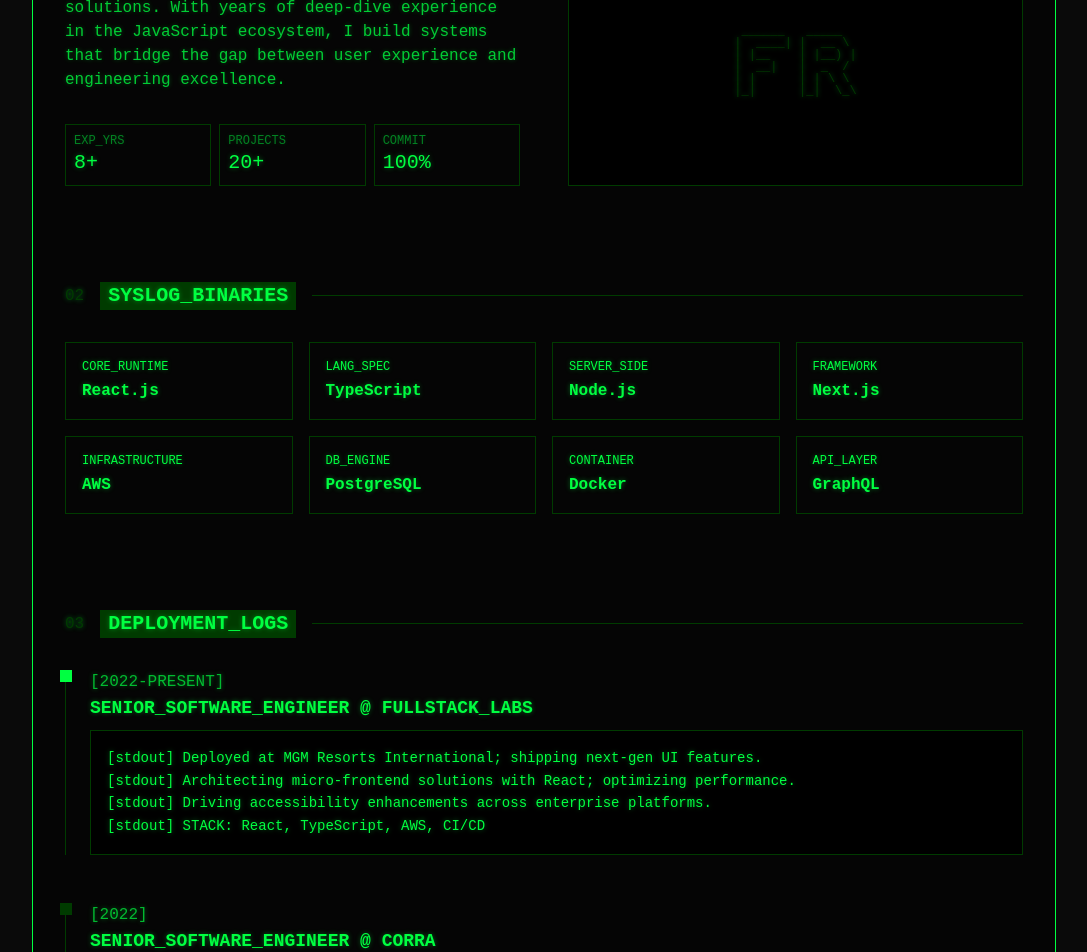
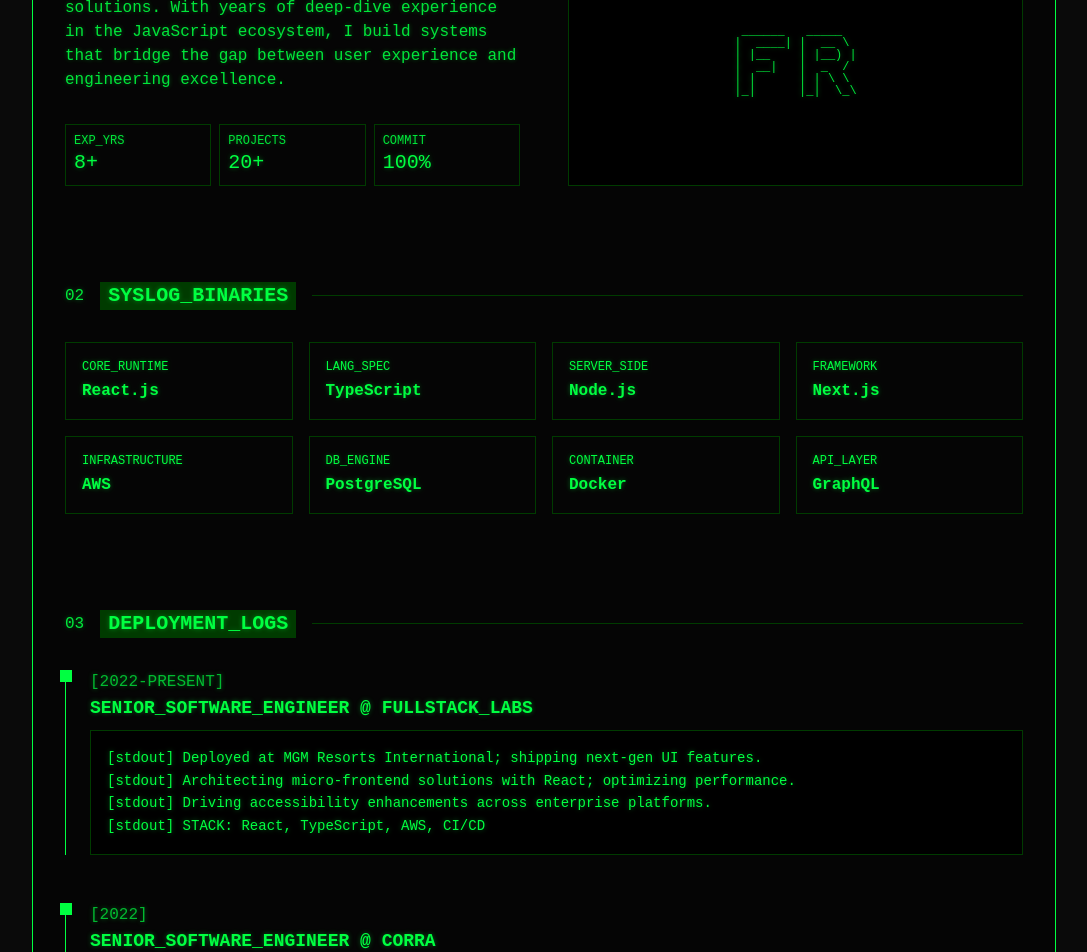
Before and after one commit to franjorub/franjorub.github.io, a website built with Vite: page index.html in a window 1280 px wide. Shown: the part 820-1772 px from the top of the page, without its empty margins (96-1183 px from the left). Built offline with nearby package versions, Linux system fonts and the light colour scheme.

Commit message:
refactor: migrate structure to web components and update styles

```diff
--- a/src/components/fr-about.js
+++ b/src/components/fr-about.js
@@ -10,28 +10,28 @@ class FrAbout extends HTMLElement {
         <fr-section-header number="01" title="READ_ME.md"></fr-section-header>
         <div class="grid grid-cols-1 md:grid-cols-2 gap-12">
           <div class="space-y-4">
-            <p class="opacity-80">
+            <p class="opacity-90">
               I am a proactive problem solver and mentor specializing in architecting scalable solutions.
               With years of deep-dive experience in the JavaScript ecosystem, I build systems that bridge
               the gap between user experience and engineering excellence.
             </p>
             <div class="pt-4 grid grid-cols-1 sm:grid-cols-3 gap-2">
-              <div class="border border-terminal-dim p-2">
-                <div class="text-xs opacity-50">EXP_YRS</div>
+              <div class="border border-terminal-dim p-2 hover:border-terminal-green transition-colors group">
+                <div class="text-xs opacity-90 group-hover:text-terminal-green">EXP_YRS</div>
                 <div class="text-xl">8+</div>
               </div>
-              <div class="border border-terminal-dim p-2">
-                <div class="text-xs opacity-50">PROJECTS</div>
+              <div class="border border-terminal-dim p-2 hover:border-terminal-green transition-colors group">
+                <div class="text-xs opacity-90 group-hover:text-terminal-green">PROJECTS</div>
                 <div class="text-xl">20+</div>
               </div>
-              <div class="border border-terminal-dim p-2">
-                <div class="text-xs opacity-50">COMMIT</div>
+              <div class="border border-terminal-dim p-2 hover:border-terminal-green transition-colors group">
+                <div class="text-xs opacity-90 group-hover:text-terminal-green">COMMIT</div>
                 <div class="text-xl">100%</div>
               </div>
             </div>
           </div>
           <div class="border border-terminal-dim p-4 flex items-center justify-center bg-black">
-            <pre class="text-[10px] md:text-xs text-terminal-dim leading-none"> ______   _____
+            <pre class="text-[10px] md:text-xs text-terminal-green/90 leading-none"> ______   _____
 |  ____| |  __ \\
 | |__    | |__) |
 |  __|   |  _  /
--- a/src/components/fr-contact.js
+++ b/src/components/fr-contact.js
@@ -7,7 +7,7 @@ class FrContact extends HTMLElement {
       <section class="scroll-mt-20 border border-terminal-green p-8 bg-terminal-green/5" id="contact">
         <div class="text-center max-w-2xl mx-auto">
           <h2 class="text-2xl font-bold mb-4">INIT_CONNECTION_PROTOCOL</h2>
-          <p class="mb-8 opacity-80">Currently accepting new project inquiries. Connection lines are open via the following secure channels:</p>
+          <p class="mb-8 opacity-90">Currently accepting new project inquiries. Connection lines are open via the following secure channels:</p>
           <div class="flex flex-col gap-4 items-center">
             <a class="text-lg border-b border-terminal-green hover:bg-terminal-green hover:text-terminal-bg transition-all px-4" href="mailto:franjorub@gmail.com">franjorub@gmail.com</a>
             <div class="flex gap-8 mt-4">
--- a/src/components/fr-experience.js
+++ b/src/components/fr-experience.js
@@ -85,8 +85,8 @@ class FrExperience extends HTMLElement {
     const experienceItems = this.experiences
       .map(
         (exp) => `
-        <div class="relative pl-6 border-l border-terminal-dim">
-          <div class="absolute -left-1.5 top-0 w-3 h-3 ${exp.isActive ? 'bg-terminal-green' : 'bg-terminal-dim'}"></div>
+        <div class="timeline-item relative pl-6 border-l border-terminal-dim transition-colors duration-300">
+          <div class="timeline-marker absolute -left-1.5 top-0 w-3 h-3 bg-terminal-dim transition-colors duration-300 shadow-none"></div>
           <div class="mb-2">
             <span class="text-terminal-green/70">[${exp.period}]</span>
             <h3 class="text-lg font-bold">${exp.title}</h3>
@@ -107,6 +107,73 @@ class FrExperience extends HTMLElement {
         </div>
       </section>
     `;
+
+    this.setupIntersectionObserver();
+  }
+
+  setupIntersectionObserver() {
+    const options = {
+      root: null,
+      rootMargin: '-20% 0px -20% 0px', // Trigger when element is near center/viewport
+      threshold: 0
+    };
+
+    const observer = new IntersectionObserver((entries) => {
+      entries.forEach((entry) => {
+        const target = entry.target;
+        const marker = target.querySelector('.timeline-marker');
+
+        if (entry.isIntersecting) {
+          // Element is in view: highlight it
+          this.highlightItem(target, marker);
+        } else {
+          // Element is out of view
+          // If rootBounds is available, use it to determine exit direction
+          // Fallback to 0 if not (though rootBounds usually exists with defaults)
+          const rootTop = entry.rootBounds ? entry.rootBounds.top : 0;
+
+          if (entry.boundingClientRect.top < rootTop) {
+            // Exited via top (scrolling down): keep it highlighted
+            this.highlightItem(target, marker);
+          } else {
+            // Exited via bottom (scrolling up): dim it
+            this.dimItem(target, marker);
+          }
+        }
+      });
+    }, options);
+
+    const items = this.querySelectorAll('.timeline-item');
+    items.forEach((item) => observer.observe(item));
+  }
+
+  highlightItem(item, marker) {
+    if (item) {
+      item.classList.remove('border-terminal-dim');
+      item.classList.add('border-terminal-green');
+    }
+    if (marker) {
+      marker.classList.remove('bg-terminal-dim');
+      marker.classList.add('bg-terminal-green');
+      marker.classList.add('shadow-[0_0_10px_rgba(0,255,65,0.5)]');
+    }
+  }
+
+  dimItem(item, marker) {
+    // Don't dim the first item if we want it to stay lit at the top?
+    // Actually the user wants "only the first one remaining".
+    // If we are at the top, the first one is visible, so it stays highlighted.
+    // This logic is naturally handled by isIntersecting=true for the first item when at top.
+
+    if (item) {
+      item.classList.remove('border-terminal-green');
+      item.classList.add('border-terminal-dim');
+    }
+    if (marker) {
+      marker.classList.remove('bg-terminal-green');
+      marker.classList.remove('shadow-[0_0_10px_rgba(0,255,65,0.5)]');
+      marker.classList.add('bg-terminal-dim');
+    }
   }
 }
 
--- a/src/components/fr-footer.js
+++ b/src/components/fr-footer.js
@@ -2,11 +2,11 @@
  * Footer component with copyright and system stats
  */
 class FrFooter extends HTMLElement {
-    connectedCallback() {
-        const currentYear = new Date().getFullYear();
+  connectedCallback() {
+    const currentYear = new Date().getFullYear();
 
-        this.innerHTML = `
-      <footer class="mt-24 pt-8 border-t border-terminal-dim flex flex-col md:flex-row justify-between items-center text-[10px] opacity-40 uppercase tracking-widest gap-4">
+    this.innerHTML = `
+      <footer class="mt-24 pt-8 border-t border-terminal-dim flex flex-col md:flex-row justify-between items-center text-[10px] opacity-90 uppercase tracking-widest gap-4">
         <div>© ${currentYear} FRANCISCO_RUBIAL | ALL_SYSTEMS_GO</div>
         <div class="flex gap-4">
           <span>MEM_USAGE: 42MB</span>
@@ -15,7 +15,7 @@ class FrFooter extends HTMLElement {
         </div>
       </footer>
     `;
-    }
+  }
 }
 
 customElements.define('fr-footer', FrFooter);
--- a/src/components/fr-header.js
+++ b/src/components/fr-header.js
@@ -2,22 +2,22 @@
  * Header component with system version and status indicator
  */
 class FrHeader extends HTMLElement {
-    connectedCallback() {
-        this.innerHTML = `
+  connectedCallback() {
+    this.innerHTML = `
       <header class="mb-12 border-b border-terminal-dim pb-4">
         <div class="flex flex-col md:flex-row justify-between items-start md:items-center gap-4">
           <div>
-            <div class="text-xs opacity-50 mb-1">SYSTEM_VERSION: 4.2.0-STABLE</div>
+            <div class="text-xs opacity-90 mb-1">SYSTEM_VERSION: 4.2.0-STABLE</div>
             <div class="text-xl font-bold tracking-tighter">FRANCISCO_RUBIAL_OS [v1.0]</div>
           </div>
           <div class="text-right">
-            <div class="text-xs opacity-50">LOCATION: CLOUD_NET</div>
+            <div class="text-xs opacity-90">LOCATION: CLOUD_NET</div>
             <div class="text-sm">STATUS: <span class="animate-pulse">ONLINE_AVAILABLE</span></div>
           </div>
         </div>
       </header>
     `;
-    }
+  }
 }
 
 customElements.define('fr-header', FrHeader);
--- a/src/components/fr-hero.js
+++ b/src/components/fr-hero.js
@@ -74,7 +74,7 @@ class FrHero extends HTMLElement {
               REACT_&amp;_JS_SPECIALIST<span class="hero-cursor"></span>
             </h1>
           </div>
-          <p class="max-w-2xl text-base sm:text-lg opacity-80 leading-relaxed">
+          <p class="max-w-2xl text-base sm:text-lg opacity-90 leading-relaxed">
             &gt; I turn complex problems into elegant, scalable code.<br />
             &gt; Focus: High-performance web applications &amp; system architecture.
           </p>
--- a/src/components/fr-section-header.js
+++ b/src/components/fr-section-header.js
@@ -23,7 +23,7 @@ class FrSectionHeader extends HTMLElement {
 
         this.innerHTML = `
       <div class="flex items-center gap-4 mb-8">
-        <span class="text-terminal-dim">${number}</span>
+        <span class="text-terminal-green/90">${number}</span>
         <h2 class="text-xl font-bold bg-terminal-dim px-2">${title}</h2>
         <div class="flex-1 border-b border-terminal-dim"></div>
       </div>
--- a/src/styles/main.css
+++ b/src/styles/main.css
@@ -55,6 +55,9 @@ body {
 /* Terminal border utility */
 .terminal-border {
   border: 1px solid #00ff41;
+  z-index: 20;
+  position: relative;
+  /* Ensure z-index applies */
 }
 
 /* CRT overlay effect */
@@ -69,14 +72,14 @@ body {
     linear-gradient(90deg, rgba(255, 0, 0, 0.03), rgba(0, 255, 0, 0.01), rgba(0, 0, 255, 0.03));
   background-size: 100% 3px, 3px 100%;
   pointer-events: none;
-  z-index: 100;
+  z-index: 10;
 }
 
 /* Scanline effect */
 .scanline {
   width: 100%;
   height: 100px;
-  z-index: 99;
+  z-index: 10;
   background: linear-gradient(0deg,
       rgba(0, 255, 65, 0) 0%,
       rgba(0, 255, 65, 0.05) 50%,
```
